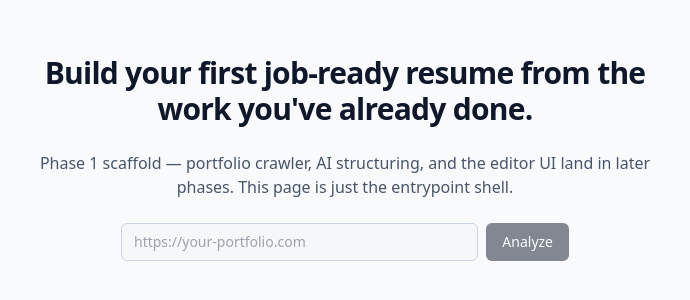
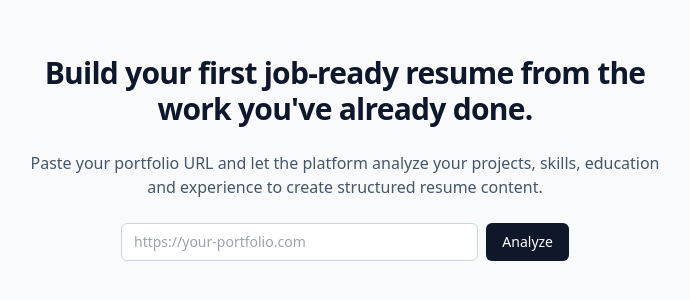
Before and after one commit to m-prathip/portfoliotoresume, a Next.js app in the folder frontend/: page / in a window 1280 px wide. Shown: the part 242-542 px from the top of the page, without its empty margins (295-985 px from the left). Built offline with nearby package versions, Linux system fonts and the light colour scheme; no server answers.

Commit message:
Add fallback mock data for LLM failure and fix crypto randomUUID

```diff
--- a/frontend/src/app/page.tsx
+++ b/frontend/src/app/page.tsx
@@ -1,28 +1,194 @@
+"use client";
+
+import { FormEvent, useState } from "react";
+import { useRouter } from "next/navigation";
+
+const API_BASE =
+  process.env.NEXT_PUBLIC_API_BASE ||
+  "https://portfolio2resumeapi.onrender.com/api";
+
+function generateId() {
+  if (typeof crypto !== "undefined" && crypto.randomUUID) {
+    return crypto.randomUUID();
+  }
+  return Math.random().toString(36).substring(2, 15);
+}
+
 export default function Home() {
+  const [portfolioUrl, setPortfolioUrl] = useState("");
+  const [loading, setLoading] = useState(false);
+  const [message, setMessage] = useState("");
+  const [error, setError] = useState("");
+  const router = useRouter();
+
+  async function handleAnalyze(event: FormEvent<HTMLFormElement>) {
+    event.preventDefault();
+
+    setError("");
+    setMessage("");
+
+    const url = portfolioUrl.trim();
+
+    if (!url) {
+      setError("Please enter your portfolio URL.");
+      return;
+    }
+
+    try {
+      new URL(url);
+    } catch {
+      setError("Please enter a valid URL, for example https://example.com");
+      return;
+    }
+
+    setLoading(true);
+    setMessage("Analyzing your portfolio...");
+
+    try {
+      const storedUserId =
+        window.localStorage.getItem("portfolio2resume_user_id");
+
+      let userId = storedUserId;
+
+      if (!userId) {
+        const userResponse = await fetch(`${API_BASE}/users`, {
+          method: "POST",
+          headers: {
+            "Content-Type": "application/json",
+          },
+          body: JSON.stringify({
+            email: `guest-${generateId()}@portfolio2resume.local`,
+            full_name: "Guest User",
+          }),
+        });
+
+        const userData = await userResponse.json();
+
+        if (!userResponse.ok) {
+          throw new Error(
+            userData.error || "Could not create a user session."
+          );
+        }
+
+        userId = userData.user.id;
+
+        window.localStorage.setItem(
+          "portfolio2resume_user_id",
+          userId
+        );
+      }
+
+      let data;
+      try {
+        const response = await fetch(`${API_BASE}/portfolios`, {
+          method: "POST",
+          headers: {
+            "Content-Type": "application/json",
+          },
+          body: JSON.stringify({
+            user_id: userId,
+            portfolio_url: url,
+          }),
+        });
+
+        const json = await response.json();
+
+        if (!response.ok) {
+          throw new Error(
+            json.error || "Portfolio analysis failed."
+          );
+        }
+        data = json;
+      } catch (apiErr) {
+        console.warn("API analysis failed (likely due to missing LLM env), using mock data fallback:", apiErr);
+        // Provide mock data so the user can still proceed to the editor
+        data = {
+          portfolio: { id: `mock-${generateId()}` },
+          structured: {
+            personal: { full_name: "Mock User", email: "guest@example.com", portfolio: url },
+            education: [],
+            skills: { "Languages": ["JavaScript", "TypeScript"], "Tools": ["React", "Next.js"] },
+            projects: [
+              {
+                name: "Mock Project",
+                technologies: ["React"],
+                contribution: "Built the frontend.",
+              }
+            ],
+            internships: [],
+            certifications: [],
+            achievements: [],
+            activities: []
+          },
+          truthGuard: { pass: true, flags: [] }
+        };
+      }
+
+      window.sessionStorage.setItem(
+        "portfolio2resume_analysis",
+        JSON.stringify(data)
+      );
+
+      if (data.portfolio?.id) {
+        window.sessionStorage.setItem(
+          "portfolio2resume_portfolio_id",
+          data.portfolio.id
+        );
+      }
+
+      setMessage("Portfolio analyzed successfully!");
+
+      router.push(`/editor/new`);
+    } catch (err) {
+      console.error(err);
+      setLoading(false);
+      setMessage("");
+      setError(
+        err instanceof Error
+          ? err.message
+          : "Something went wrong while analyzing the portfolio."
+      );
+    }
+  }
+
   return (
     <main className="mx-auto flex min-h-screen max-w-2xl flex-col items-center justify-center gap-6 px-4 text-center">
       <h1 className="text-3xl font-semibold tracking-tight">
         Build your first job-ready resume from the work you&apos;ve already done.
       </h1>
       <p className="text-slate-600">
-        Phase 1 scaffold — portfolio crawler, AI structuring, and the editor
-        UI land in later phases. This page is just the entrypoint shell.
+        Paste your portfolio URL and let the platform analyze your projects, skills, education and experience to create structured resume content.
       </p>
-      <div className="flex w-full max-w-md gap-2">
+      <form onSubmit={handleAnalyze} className="flex w-full flex-col gap-4">
+        <div className="flex w-full max-w-md mx-auto gap-2">
           <input
             type="url"
+            value={portfolioUrl}
+            onChange={(e) => setPortfolioUrl(e.target.value)}
             placeholder="https://your-portfolio.com"
-          className="flex-1 rounded-md border border-slate-300 px-3 py-2 text-sm outline-none focus:border-slate-500"
-          disabled
+            className="flex-1 rounded-md border border-slate-300 px-3 py-2 text-sm outline-none focus:border-slate-500 disabled:bg-slate-100"
+            disabled={loading}
+            required
           />
           <button
-          type="button"
-          disabled
-          className="rounded-md bg-slate-900 px-4 py-2 text-sm font-medium text-white opacity-50"
+            type="submit"
+            disabled={loading}
+            className="rounded-md bg-slate-900 px-4 py-2 text-sm font-medium text-white transition hover:bg-slate-800 disabled:opacity-50 disabled:cursor-not-allowed"
           >
-          Analyze
+            {loading ? "Analyzing..." : "Analyze"}
           </button>
         </div>
+        {message && (
+          <p className="text-sm font-medium text-emerald-600">
+            {message}
+          </p>
+        )}
+        {error && (
+          <p className="text-sm text-red-600">
+            {error}
+          </p>
+        )}
+      </form>
     </main>
   );
 }
```
Lines whose indentation alone changed are shown as unchanged.
